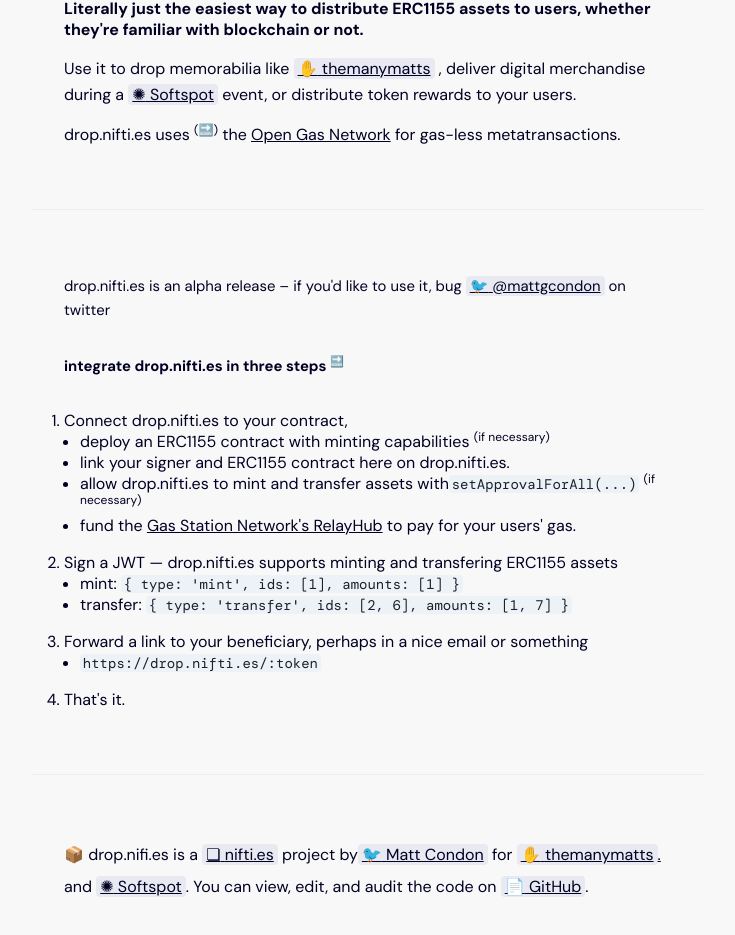
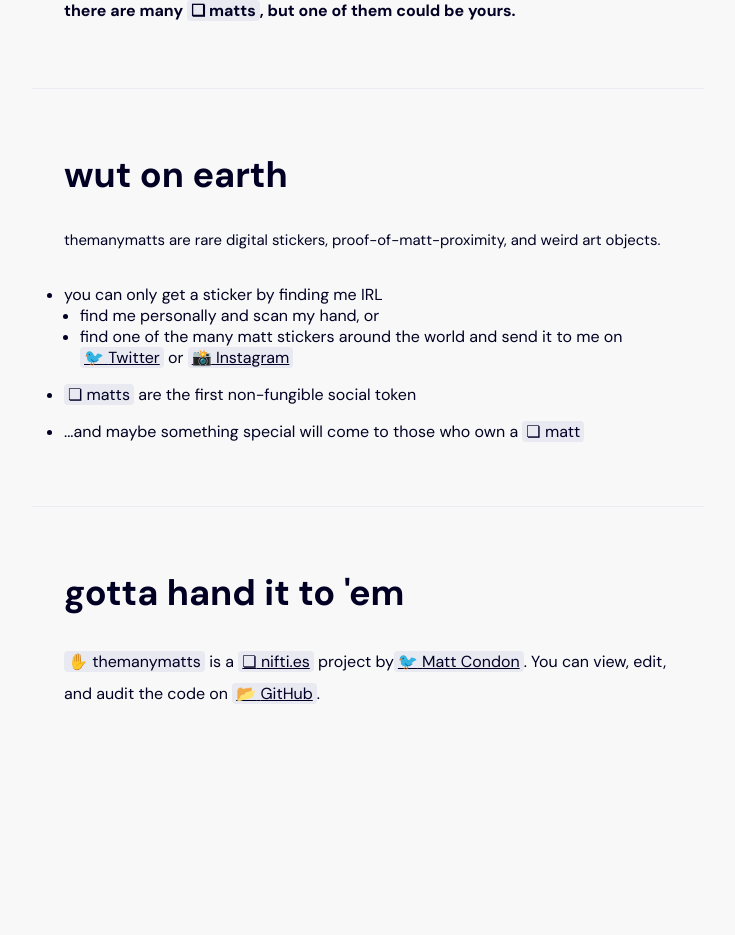
Before and after one commit to shrugs/themanymatts, a Next.js app: page / in a window 1280 px wide. Shown: the part 317-1252 px from the top of the page, without its empty margins (272-1007 px from the left). After the commit the page ends 1091 px from the top, so only its background shows below. Built offline with nearby package versions, Linux system fonts and the light colour scheme.

Commit message:
feat: update landing, silence github

```diff
--- a/pages/index.tsx
+++ b/pages/index.tsx
@@ -1,14 +1,4 @@
-import {
-  Code,
-  Divider,
-  Heading,
-  Link,
-  ListItem,
-  OrderedList,
-  Text,
-  UnorderedList,
-  VStack,
-} from '@chakra-ui/react';
+import { Divider, Heading, Link, ListItem, Text, UnorderedList, VStack } from '@chakra-ui/react';
 import { Pill } from 'client/components/Pill';
 
 export default function Home() {
@@ -16,114 +6,65 @@
     <VStack minHeight="100vh" py={16} spacing={16} width="full" maxWidth="2xl" mx="auto">
       <VStack px={8} spacing={16} align="start">
         <Heading as="h1" fontSize={['2xl', '3xl', '4xl', '5xl']}>
-          📦 drop.nifti.es
+          <Pill prefix="✋">themanymatts</Pill>
         </Heading>
         <Heading as="h2" fontSize={['md', 'lg', 'xl']} lineHeight="tall">
-          <Pill prefix="📦">Drops</Pill>, <Pill prefix="🚚">digital delivery</Pill>, and{' '}
-          <Pill prefix="↪">distribution</Pill> for ERC1155 tokens.
+          <Link href="https://twitter.com/mattgcondon" isExternal>
+            <Pill prefix="👀">Matt Condon</Pill>
+          </Link>{' '}
+          has a chip in his hand that dispenses rare, digital matt stickers... but only if you find
+          him IRL.
         </Heading>
-        <VStack align="start" spacing={4}>
-          <Heading as="span" fontSize="md" lineHeight="normal">
-            Literally just the easiest way to distribute ERC1155 assets to users, whether
-            they&apos;re familiar with blockchain or not.
-          </Heading>
-          <Heading as="span" fontSize="md" lineHeight="tall" fontWeight="normal">
-            Use it to drop memorabilia like{' '}
-            <Link href="https://themanymatts.lol" isExternal>
-              <Pill prefix="✋">themanymatts</Pill>
-            </Link>{' '}
-            , deliver digital merchandise during a{' '}
-            <Link href="https://softspot.art" isExternal>
-              <Pill prefix="✺">Softspot</Pill>
-            </Link>{' '}
-            event, or distribute token rewards to your users.
-          </Heading>
-          <Heading as="span" fontSize="md" lineHeight="normal" fontWeight="normal">
-            drop.nifti.es uses <sup>(🔜)</sup> the{' '}
-            <Link href="https://opengsn.org" isExternal>
-              Open Gas Network
-            </Link>{' '}
-            for gas-less metatransactions.
-          </Heading>
-        </VStack>
+        <Heading as="h2" fontSize="md" lineHeight="tall">
+          there are many <Pill prefix="❏">matts</Pill>, but one of them could be yours.
+        </Heading>
       </VStack>
       <Divider />
       <VStack px={8} spacing={8} align="start">
+        <Heading as="h3">wut on earth</Heading>
         <Heading as="h4" fontSize="base" lineHeight="tall" fontWeight="normal">
-          drop.nifti.es is an alpha release – if you&apos;d like to use it, bug{' '}
-          <Link href="https://twitter.com/mattgcondon" isExternal>
-            <Pill prefix="🐦">@mattgcondon</Pill>
-          </Link>{' '}
-          on twitter
+          themanymatts are rare digital stickers, proof-of-matt-proximity, and weird art objects.
         </Heading>
-        <Heading as="h4" fontSize="base" lineHeight="tall">
-          integrate drop.nifti.es in three steps <sup>🔜</sup>
-        </Heading>
-        <OrderedList spacing={4}>
+        <UnorderedList spacing={4}>
           <ListItem>
-            Connect drop.nifti.es to your contract,
+            you can only get a sticker by finding me IRL
             <UnorderedList>
+              <ListItem>find me personally and scan my hand, or</ListItem>
               <ListItem>
-                deploy an ERC1155 contract with minting capabilities <sup>(if necessary)</sup>
-              </ListItem>
-              <ListItem>link your signer and ERC1155 contract here on drop.nifti.es.</ListItem>
-              <ListItem>
-                allow drop.nifti.es to mint and transfer assets with
-                <Code>setApprovalForAll(...)</Code> <sup>(if necessary)</sup>
-              </ListItem>
-              <ListItem>
-                fund the{' '}
-                <Link href="https://opengsn.org" isExternal>
-                  Gas Station Network&apos;s RelayHub
+                find one of the many matt stickers around the world and send it to me on{' '}
+                <Link href="https://twitter.com/mattgcondon" isExternal>
+                  <Pill prefix="🐦">Twitter</Pill>
                 </Link>{' '}
-                to pay for your users&apos; gas.
+                or{' '}
+                <Link href="https://instagram.com/oneofthemanymatts" isExternal>
+                  <Pill prefix="📸">Instagram</Pill>
+                </Link>
               </ListItem>
             </UnorderedList>
           </ListItem>
           <ListItem>
-            Sign a JWT — drop.nifti.es supports minting and transfering ERC1155 assets
-            <UnorderedList>
-              <ListItem>
-                mint: <Code>{`{ type: 'mint', ids: [1], amounts: [1] }`}</Code>
-              </ListItem>
-              <ListItem>
-                transfer: <Code>{`{ type: 'transfer', ids: [2, 6], amounts: [1, 7] }`}</Code>
-              </ListItem>
-            </UnorderedList>
+            <Pill prefix="❏">matts</Pill> are the first non-fungible social token
           </ListItem>
           <ListItem>
-            Forward a link to your beneficiary, perhaps in a nice email or something
-            <UnorderedList>
-              <ListItem>
-                <Code>{`https://drop.nifti.es/:token`}</Code>
-              </ListItem>
-            </UnorderedList>
+            ...and maybe something special will come to those who own a <Pill prefix="❏">matt</Pill>
           </ListItem>
-          <ListItem>That&apos;s it.</ListItem>
-        </OrderedList>
+        </UnorderedList>
       </VStack>
       <Divider />
-      <VStack align="start" spacing={16} px={8}>
+      <VStack align="start" spacing={8} px={8}>
+        <Heading as="h3">gotta hand it to &apos;em</Heading>
         <Text textStyle="highlightable" lineHeight="taller">
-          📦 drop.nifi.es is a{' '}
+          <Pill prefix="✋">themanymatts</Pill> is a{' '}
           <Link href="https://nifti.es" isExternal>
             <Pill prefix="❏">nifti.es</Pill>
           </Link>{' '}
           project by
           <Link href="https://twitter.com/mattgcondon" isExternal>
             <Pill prefix="🐦">Matt Condon</Pill>
-          </Link>{' '}
-          for{' '}
-          <Link href="https://themanymatts.lol" isExternal>
-            <Pill prefix="✋">themanymatts</Pill>.
-          </Link>{' '}
-          and{' '}
-          <Link href="https://softspot.art" isExternal>
-            <Pill prefix="✺">Softspot</Pill>
           </Link>
           . You can view, edit, and audit the code on{' '}
-          <Link href="https://github.com/xlnt/drop.nifti.es" isExternal>
-            <Pill prefix="📄">GitHub</Pill>
+          <Link href="https://github.com/shrugs/themanymatts" isExternal>
+            <Pill prefix="📂">GitHub</Pill>
           </Link>
           .
         </Text>
```
Also changed, not shown: vercel.json (added).
